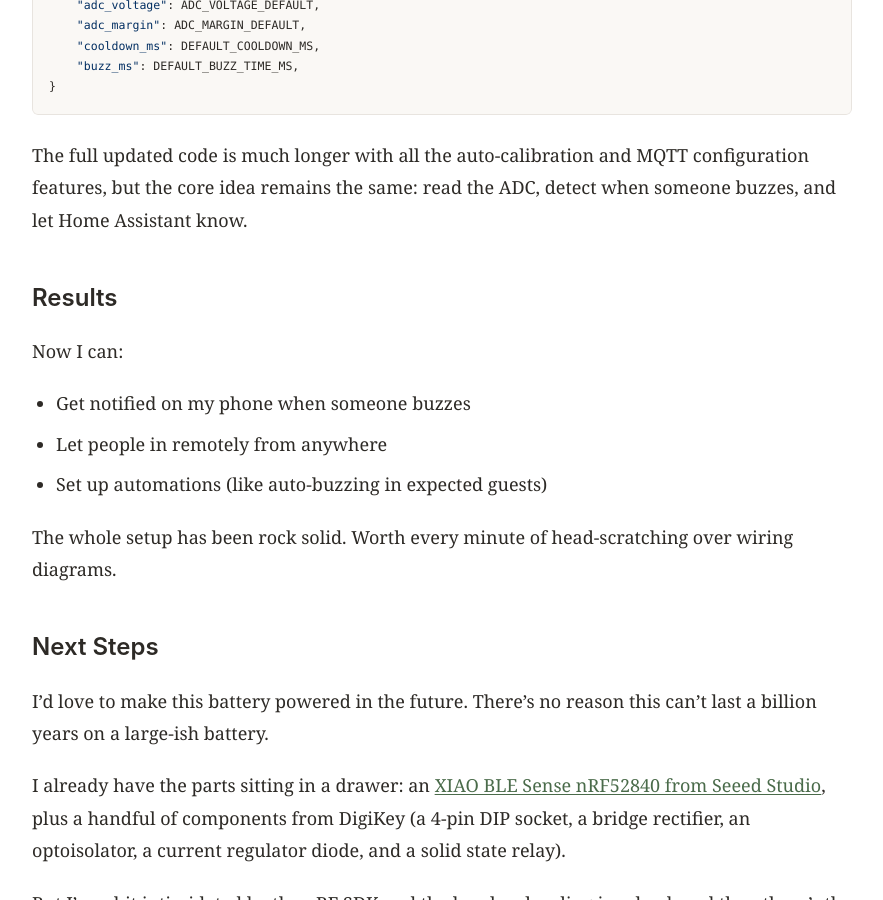
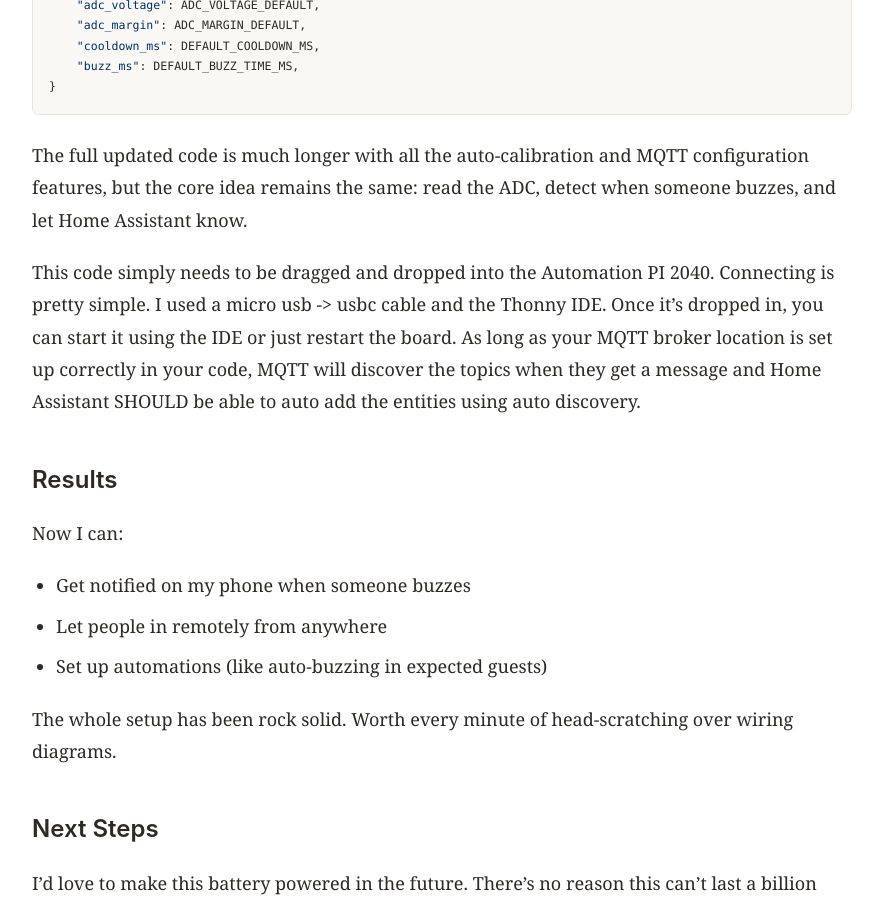
Before and after one commit to califlower/califlower.github.io, a Jekyll site: the page built from blog/_posts/2026-01-12-automating-nyc-apartment-doorbell.md, in a window 1280 px wide and 900 px high, scrolled down 11937 px. Shown: the whole window, without its empty margins (198-1081 px from the left). Built offline with Jekyll 4.4.1, drawn with Linux system fonts in a browser that asks for light colours; comment, search, counter and statistics services are not loaded.

Commit message:
Add additional details

```diff
--- a/blog/_posts/2026-01-12-automating-nyc-apartment-doorbell.md
+++ b/blog/_posts/2026-01-12-automating-nyc-apartment-doorbell.md
@@ -427,9 +427,13 @@ DEFAULT_CONFIG = {
 
 The full updated code is much longer with all the auto-calibration and MQTT configuration features, but the core idea remains the same: read the ADC, detect when someone buzzes, and let Home Assistant know.
 
+
+This code simply needs to be dragged and dropped into the Automation PI 2040. Connecting is pretty simple. I used a micro usb -> usbc cable and the Thonny IDE. Once it's dropped in, you can start it using the IDE or just restart the board. As long as your MQTT broker location is set up correctly in your code, MQTT will discover the topics when they get a message and Home Assistant SHOULD be able to auto add the entities using auto discovery.
+
 ## Results
 
 Now I can:
+
 - Get notified on my phone when someone buzzes
 - Let people in remotely from anywhere
 - Set up automations (like auto-buzzing in expected guests)
```
